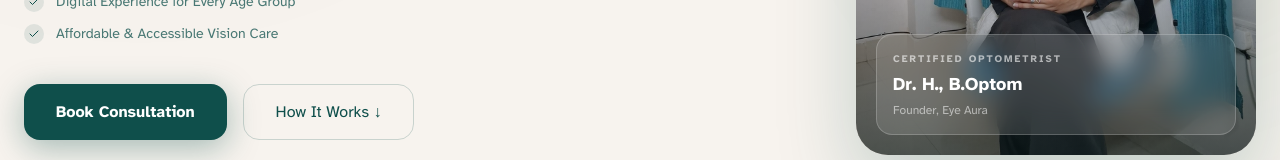
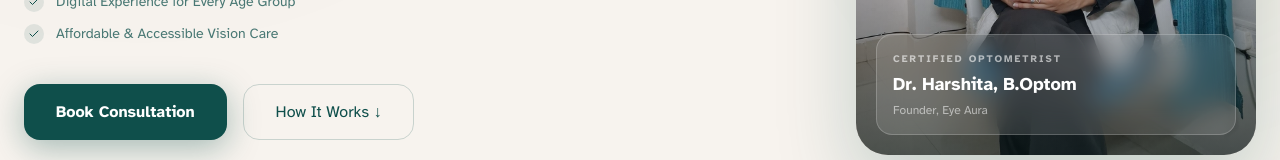
Before and after one commit to eyeauradev/eye-aura, a Next.js app: page / in a window 1280 px wide. Shown: the part 580-740 px from the top of the page. Built offline with nearby package versions, Linux system fonts and the light colour scheme; no server answers; the database is empty.

Commit message:
text changes

```diff
--- a/app/admin/doctors/[id]/page.tsx
+++ b/app/admin/doctors/[id]/page.tsx
@@ -296,7 +296,7 @@ function DisplayNameEditor({ doctor, onUpdate }: { doctor: UserDocument; onUpdat
         <Input
           value={name}
           onChange={(e) => setName(e.target.value)}
-          placeholder="Dr. Harshita Sharma"
+          placeholder="Dr. Harshita"
           className="h-9"
           autoFocus
           onKeyDown={(e) => { if (e.key === "Enter") handleSave(); if (e.key === "Escape") setEditing(false); }}
--- a/modules/home/sections/HeroSection.tsx
+++ b/modules/home/sections/HeroSection.tsx
@@ -117,7 +117,7 @@ export function HeroSection({ user }: { user: any }) {
               {/* Single clean bottom card */}
               <div className="absolute bottom-5 left-5 right-5 rounded-2xl border border-white/20 bg-white/12 p-4 backdrop-blur-md">
                 <p className="text-[10px] font-semibold uppercase tracking-[0.2em] text-white/60">Certified Optometrist</p>
-                <p className="mt-1 text-lg font-bold text-white">Dr. H., B.Optom</p>
+                <p className="mt-1 text-lg font-bold text-white">Dr. Harshita, B.Optom</p>
                 <p className="mt-1 text-xs text-white/55">Founder, Eye Aura</p>
               </div>
               {/* Live indicator */}
```
